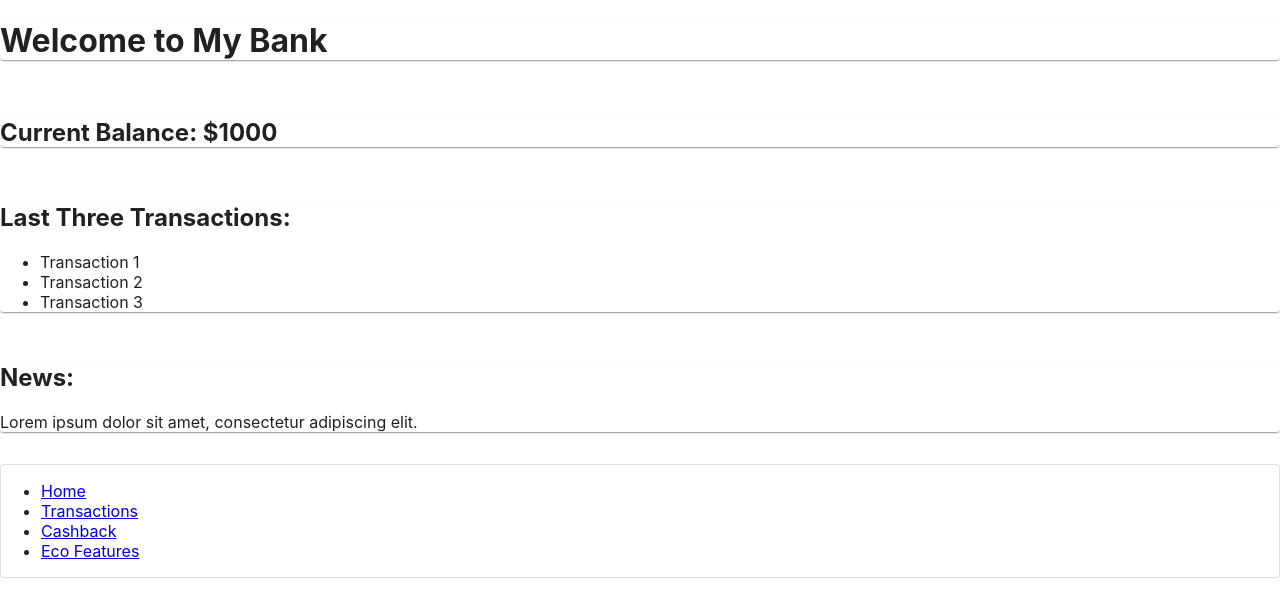
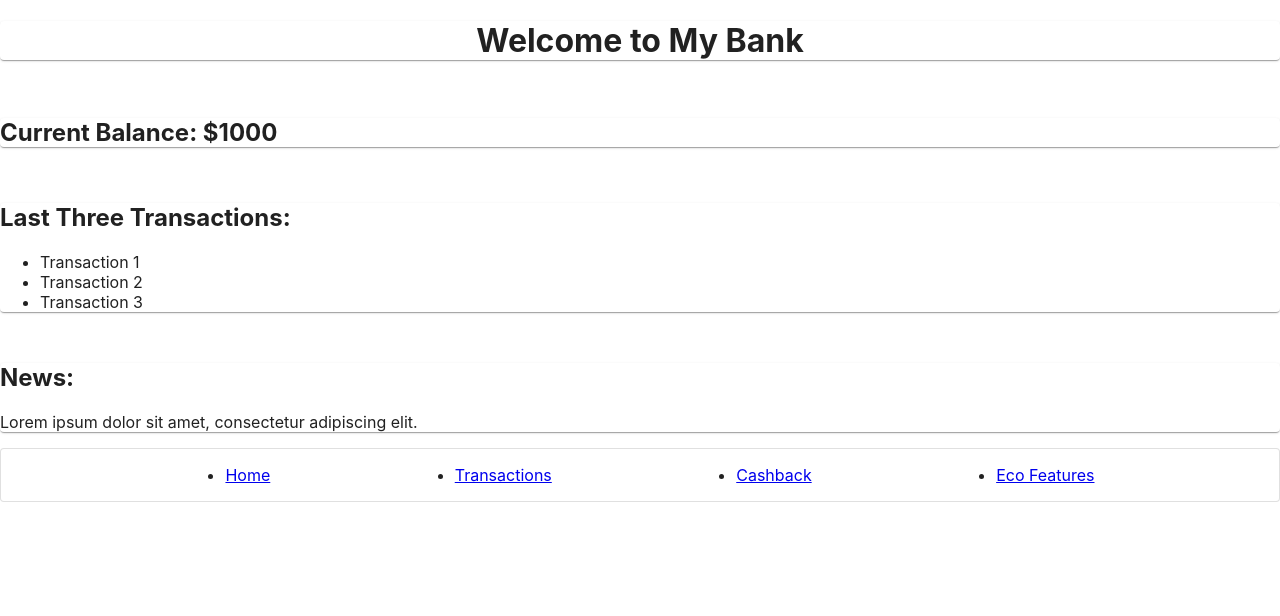
Before and after one commit to FlaviusMazilu/BankDB, a React (Create React App) app in the folder my_bank/: page / in a window 1280 px wide. Shown: the top 616 px of the page. Built offline with nearby package versions, Linux system fonts and the light colour scheme.

Commit message:
Add even more stuff

```diff
--- /dev/null
+++ b/my_bank/src/componets/Homepage.js
@@ -0,0 +1,47 @@
+import React from 'react';
+import Grid from '@mui/material/Grid';
+import Paper from '@mui/material/Paper';
+import NavBar from './NavBar.js';
+
+const Homepage = () => {
+	return (
+		<div>
+			<Grid container spacing={2} justifyContent="center" alignItems="center">
+
+				<Grid item xs={12}>
+					<Paper variant='elevation'>
+						{/* Welcome section */}
+						<h1 style={{ textAlign: 'center' }}>Welcome to My Bank</h1>
+					</Paper>
+				</Grid>
+				<Grid item xs={12}>
+					<Paper>
+						{/* Current balance section */}
+						<h2>Current Balance: $1000</h2>
+					</Paper>
+				</Grid>
+				<Grid item xs={12}>
+					<Paper>
+						{/* Last three transactions section */}
+						<h2>Last Three Transactions:</h2>
+						<ul>
+							<li>Transaction 1</li>
+							<li>Transaction 2</li>
+							<li>Transaction 3</li>
+						</ul>
+					</Paper>
+				</Grid>
+				<Grid item xs={12}>
+					<Paper>
+						{/* News section */}
+						<h2>News:</h2>
+						<p>Lorem ipsum dolor sit amet, consectetur adipiscing elit.</p>
+					</Paper>
+				</Grid>
+			</Grid>
+			<NavBar />
+		</div>
+	);
+};
+
+export default Homepage;
--- a/my_bank/src/componets/Main.js
+++ /dev/null
@@ -1,46 +0,0 @@
-import React from 'react';
-import Grid from '@mui/material/Grid';
-import Paper from '@mui/material/Paper';
-import NavBar from './NavBar.js';
-
-const Main = () => {
-	return (
-		<Grid container spacing={2}>
-
-			<Grid item xs={12}>
-				<Paper variant='elevation'>
-					{/* Welcome section */}
-					<h1>Welcome to My Bank</h1>
-				</Paper>
-			</Grid>
-			<Grid item xs={12}>
-				<Paper>
-					{/* Current balance section */}
-					<h2>Current Balance: $1000</h2>
-				</Paper>
-			</Grid>
-			<Grid item xs={12}>
-				<Paper>
-					{/* Last three transactions section */}
-					<h2>Last Three Transactions:</h2>
-					<ul>
-						<li>Transaction 1</li>
-						<li>Transaction 2</li>
-						<li>Transaction 3</li>
-					</ul>
-				</Paper>
-			</Grid>
-			<Grid item xs={12}>
-				<Paper>
-					{/* News section */}
-					<h2>News:</h2>
-					<p>Lorem ipsum dolor sit amet, consectetur adipiscing elit.</p>
-				</Paper>
-			</Grid>
-
-			<NavBar />
-		</Grid>
-	);
-};
-
-export default Main;
--- a/my_bank/src/componets/NavBar.js
+++ b/my_bank/src/componets/NavBar.js
@@ -8,7 +8,7 @@ const NavBar = () => {
 		<Paper variant='outlined'>
 			{/* Navigation bar */}
 			<nav>
-				<ul>
+				<ul style={{ display: 'flex', flexDirection: 'row', justifyContent: 'space-evenly' }}>
 					<li><Link to="/">Home</Link></li>
 					<li><Link to="/transactions">Transactions</Link></li>
 					<li><Link to="/cashback">Cashback</Link></li>
--- a/my_bank/src/index.js
+++ b/my_bank/src/index.js
@@ -4,7 +4,7 @@ import './index.css';
 import reportWebVitals from './reportWebVitals';
 import { RouterProvider, createBrowserRouter } from 'react-router-dom';
 
-import Main from './componets/Main.js';
+import Homepage from './componets/Homepage.js';
 import Transactions from './componets/Transactions.js';
 import Cashback from './componets/Cashback.js';
 import EcoFeatures from './componets/EcoFeatures.js';
@@ -14,7 +14,7 @@ const root = ReactDOM.createRoot(document.getElementById('root'));
 const router = createBrowserRouter([
   {
     path: "/",
-    element: <Main />,
+    element: <Homepage />,
   },
   {
     path: "/transactions",
```
Also changed, not shown: my_bank/package.json (+6 -1 lines), 1 other file (tests, documents, lock files or other folders).
